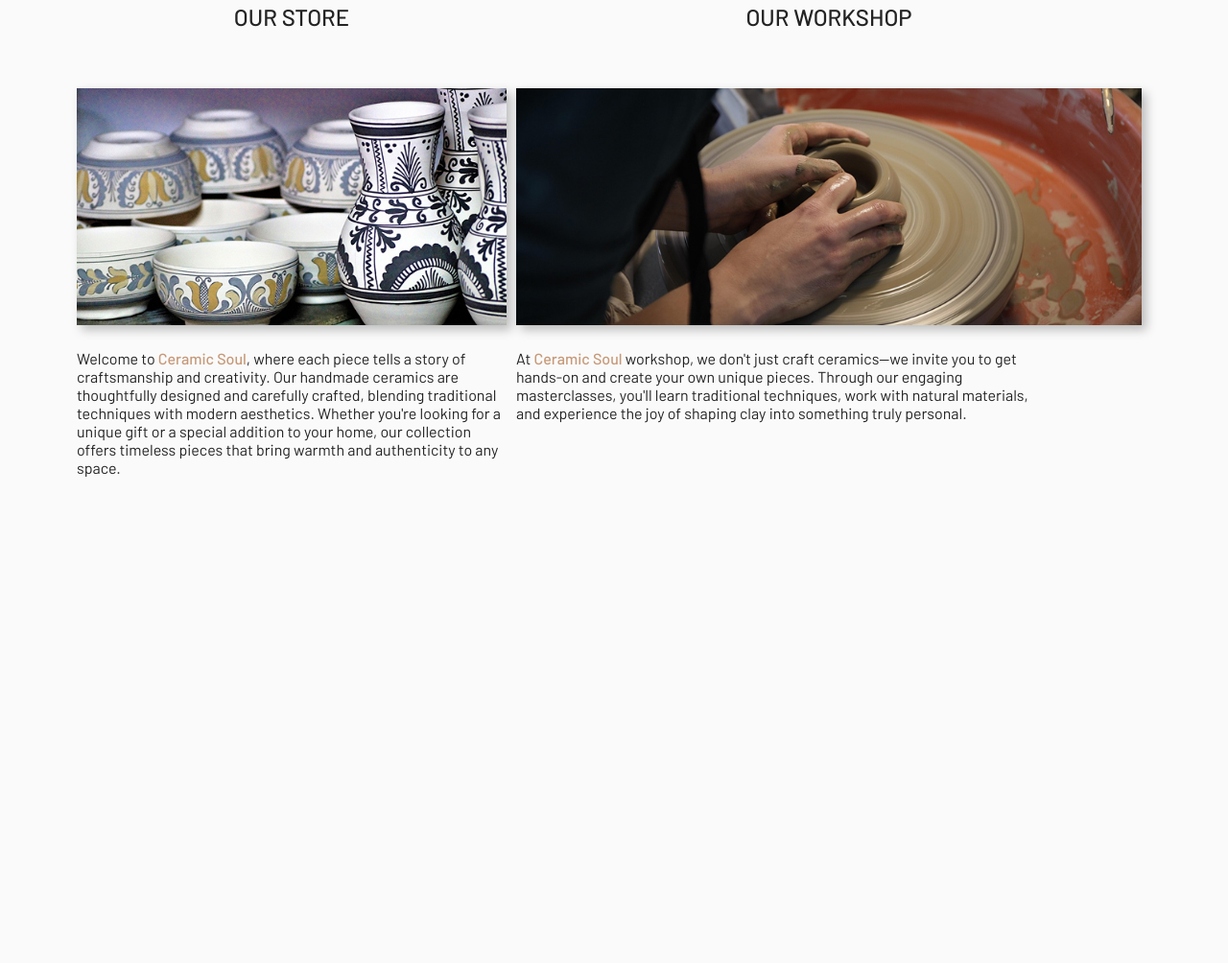
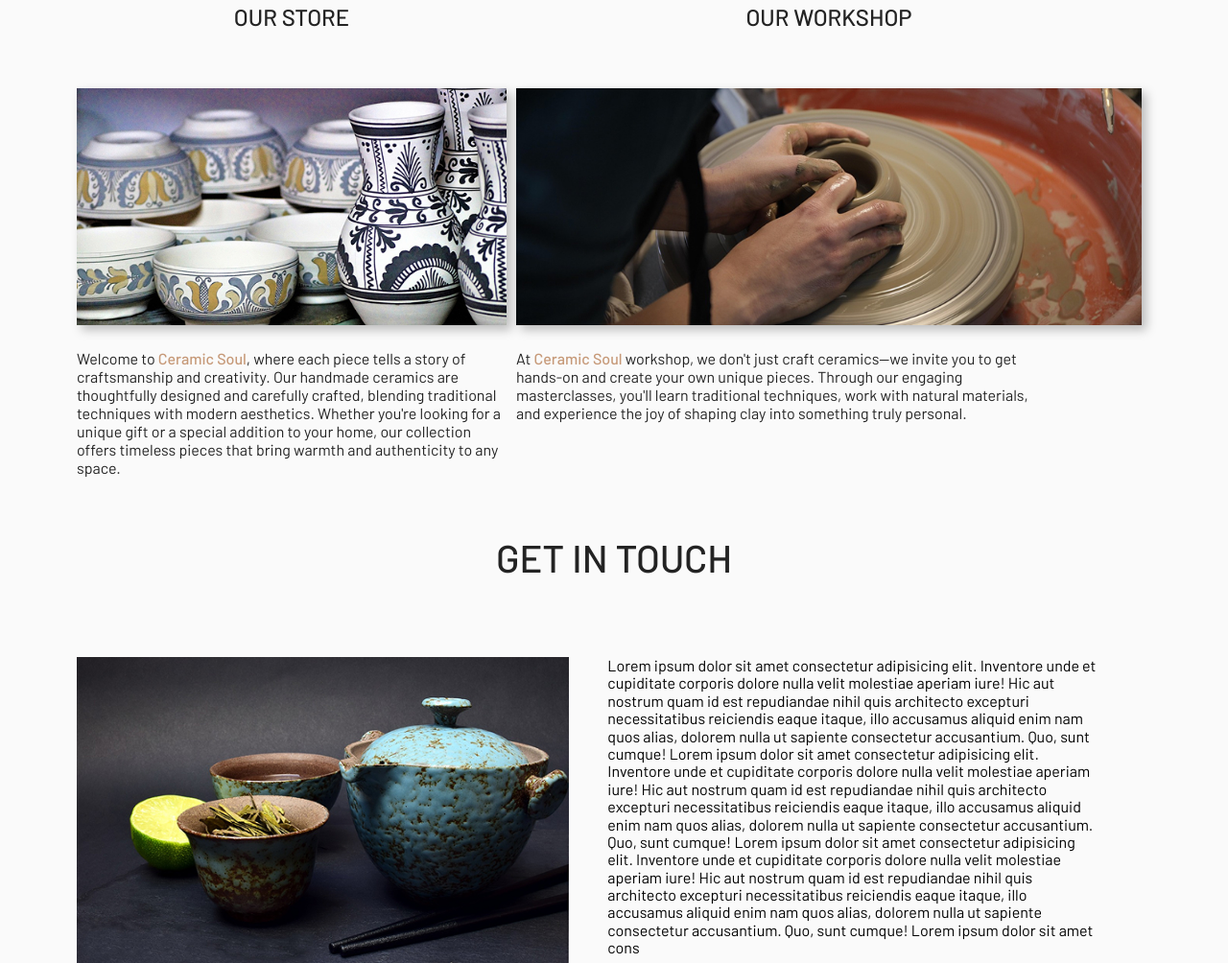
Before and after one commit to Valerii-Hud/ceramic-soul, a website built with Vite: page index.html in a window 1280 px wide. Shown: the part 847-1851 px from the top of the page at 96% size. Before the commit the page ends 1344 px from the top, so only its background shows below. Built offline with nearby package versions, Linux system fonts and the light colour scheme.

Commit message:
Added HTML structure & responsive web design for get in touch section

```diff
--- a/index.html
+++ b/index.html
@@ -109,6 +109,47 @@
         </div>
       </div>
     </section>
+
+    <section class="git">
+      <div class="container">
+        <h2 class="git__title title__h2">Get in touch</h2>
+        <div class="git__wrapper pure-g">
+          <div
+            class="git__item git__item-img pure-u-1 pure-u-xl-11-24 pure-u-xxl-1-2"
+          >
+            <img
+              src="/src/img/form/tea.jpg"
+              alt="tea"
+              class="git__item-img_content"
+            />
+          </div>
+          <div
+            class="git__item git__item-form pure-u-1 pure-u-xl-11-24 pure-u-xxl-2-5"
+          >
+            <p class="git__item-form_content">
+              Lorem ipsum dolor sit amet consectetur adipisicing elit. Inventore
+              unde et cupiditate corporis dolore nulla velit molestiae aperiam
+              iure! Hic aut nostrum quam id est repudiandae nihil quis
+              architecto excepturi necessitatibus reiciendis eaque itaque, illo
+              accusamus aliquid enim nam quos alias, dolorem nulla ut sapiente
+              consectetur accusantium. Quo, sunt cumque! Lorem ipsum dolor sit
+              amet consectetur adipisicing elit. Inventore unde et cupiditate
+              corporis dolore nulla velit molestiae aperiam iure! Hic aut
+              nostrum quam id est repudiandae nihil quis architecto excepturi
+              necessitatibus reiciendis eaque itaque, illo accusamus aliquid
+              enim nam quos alias, dolorem nulla ut sapiente consectetur
+              accusantium. Quo, sunt cumque! Lorem ipsum dolor sit amet
+              consectetur adipisicing elit. Inventore unde et cupiditate
+              corporis dolore nulla velit molestiae aperiam iure! Hic aut
+              nostrum quam id est repudiandae nihil quis architecto excepturi
+              necessitatibus reiciendis eaque itaque, illo accusamus aliquid
+              enim nam quos alias, dolorem nulla ut sapiente consectetur
+              accusantium. Quo, sunt cumque! Lorem ipsum dolor sit amet cons
+            </p>
+          </div>
+        </div>
+      </div>
+    </section>
     <script type="module" src="/src/js/script.js"></script>
   </body>
 </html>
--- /dev/null
+++ b/src/sass/blocks/git.scss
@@ -0,0 +1,43 @@
+.git {
+  padding-top: 60px;
+  &__wrapper {
+    margin-top: 60px;
+  }
+  &__item {
+    &-img {
+      display: none;
+      margin-right: 40px;
+    }
+  }
+}
+
+@media screen and (min-width: 768px) {
+  .git {
+    &__wrapper {
+      margin-top: 45px;
+    }
+  }
+}
+
+@media screen and (min-width: 1200px) {
+  .git {
+    &__wrapper {
+      margin-top: 80px;
+    }
+    &__item {
+      &-img {
+        display: block;
+      }
+    }
+  }
+}
+
+@media screen and (min-width: 1920px) {
+  .git {
+    &__item {
+      &-img {
+        margin-right: 0px;
+      }
+    }
+  }
+}
--- a/src/sass/style.scss
+++ b/src/sass/style.scss
@@ -19,6 +19,7 @@
 //——————~ COMPONENTS ~——————//
 @use "/src/sass/blocks/promo.scss";
 @use "/src/sass/blocks/activities.scss";
+@use "/src/sass/blocks/git.scss";
 
 // :root {
 // 	--light-color: #f5f5f7;
```
